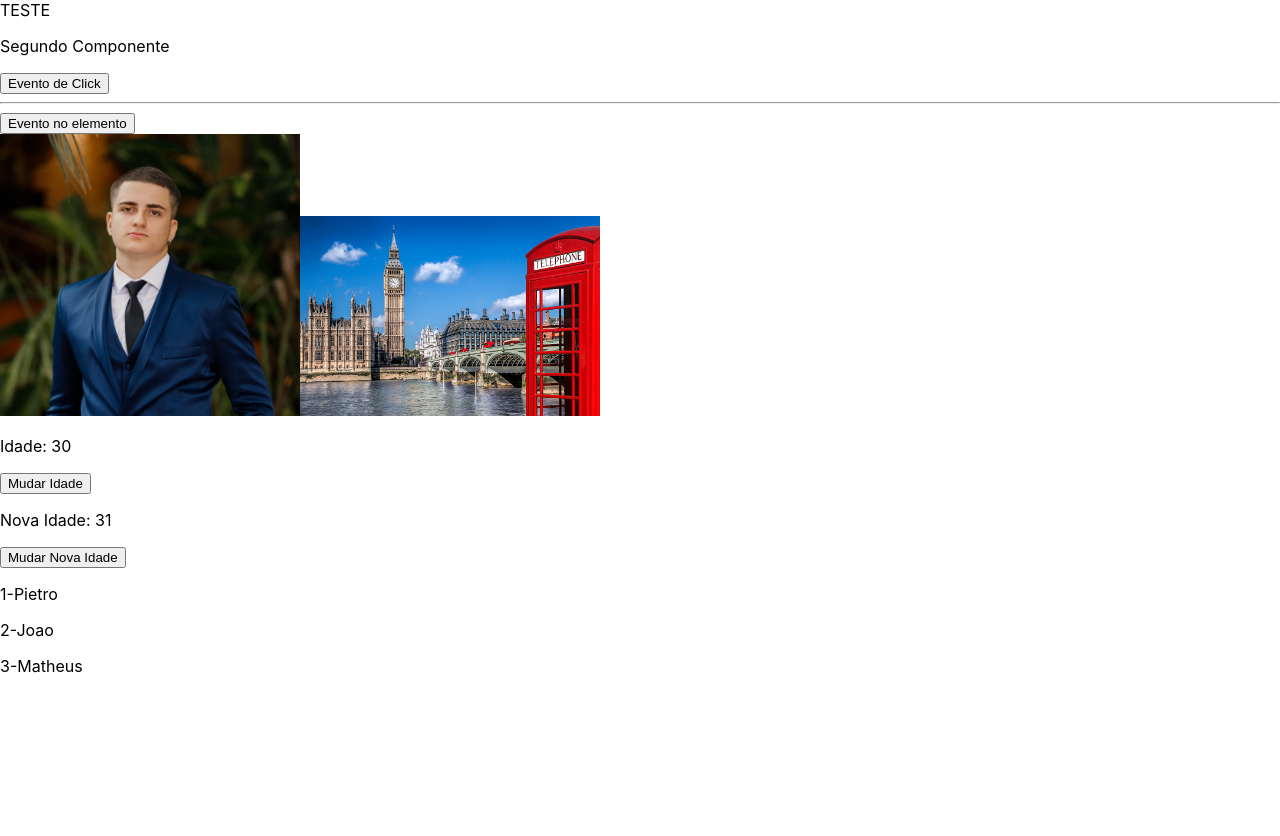
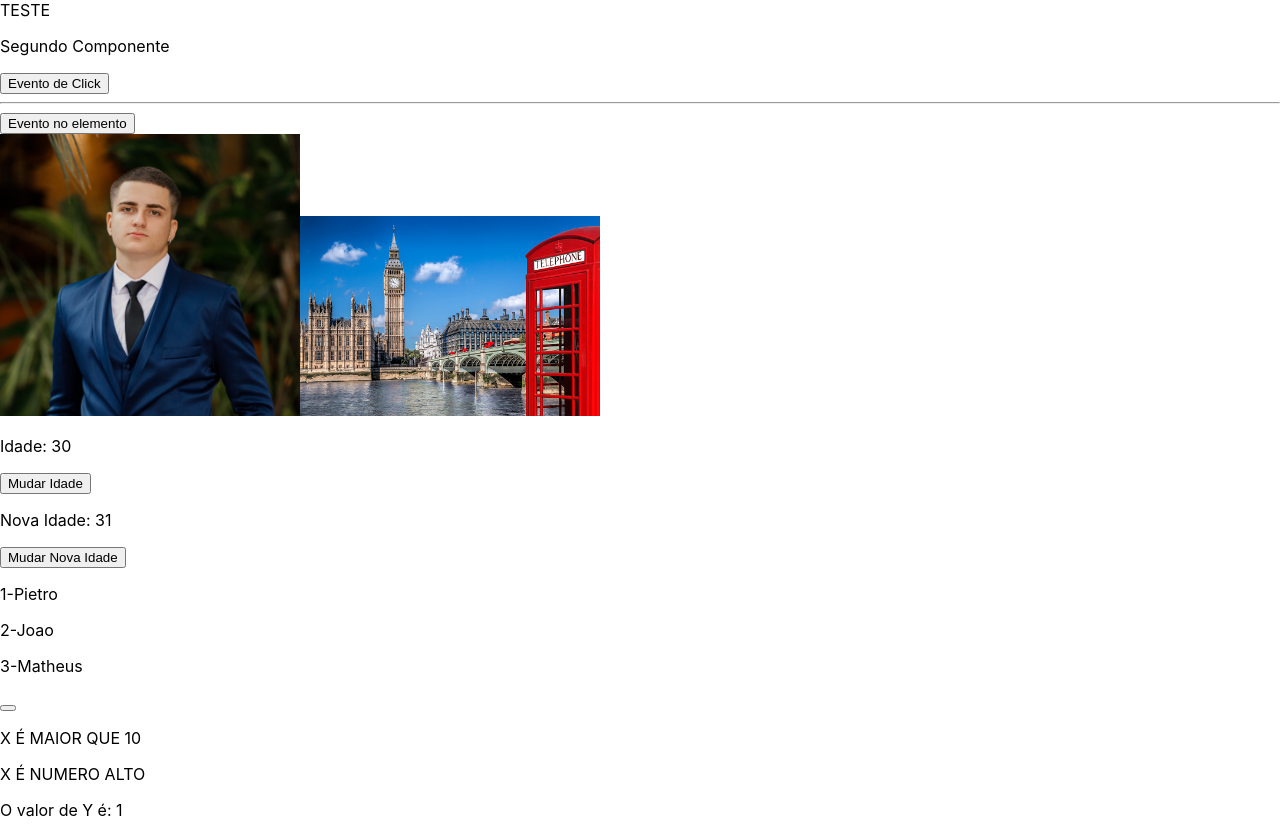
Before and after one commit to Pietrocv/TodoList, a React (Create React App) app: page / in a window 1280 px wide. Before the commit the page ends 800 px from the top, so only its background shows below. Built offline with nearby package versions, Linux system fonts and the light colour scheme.

Commit message:
Apredendo sobre Render

```diff
--- a/src/App.js
+++ b/src/App.js
@@ -2,6 +2,7 @@ import Hooks from './components/Hooks';
 import AnotherComponent from './components/AnottherComponent';
 import Images from './components/Images';
 import List from './components/List';
+import RenderCond from './components/RenderCond';
 import './App.css';
 
 function App() {
@@ -11,6 +12,7 @@ function App() {
       <Images />
       <Hooks/>
       <List/>
+      <RenderCond x = {7} y ={1}/>
     </div>
   );
 }
--- a/src/components/RenderCond.js
+++ b/src/components/RenderCond.js
@@ -0,0 +1,22 @@
+import { useState } from "react"
+
+const RenderCond = ({x, y}) =>{
+
+    const[novoX, setNovoX] = useState(4)
+
+    const ChangeXValue = () =>{
+        setNovoX(10)
+    }
+
+    return(
+        <div>
+            <button onClick={ChangeXValue}></button>
+            {x > 5 && <p>X É MAIOR QUE 10</p>}
+            {x > 5 ? <p>X É NUMERO ALTO</p>:<p>X É NUMERO BAUIXO</p>}
+            {novoX > 5 && <p>NOVOX É MAIOR QUE 10</p>}
+            <p>O valor de Y é: {y}</p>
+        </div>
+    )
+}
+
+export default RenderCond
```
